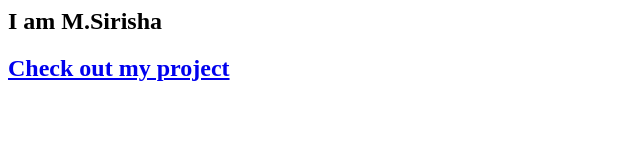
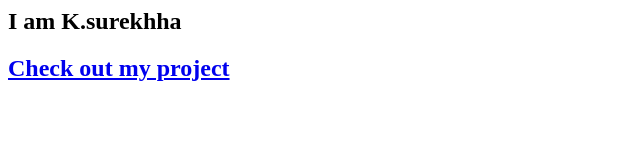
Before and after one commit to surekha53/WD101, a plain HTML site: page index.html in a window 1280 px wide. Shown: the full height of the page, 0-640 px from the left. Drawn offline with Linux system fonts and the light colour scheme.

Commit message:
Update index.html

```diff
--- a/index.html
+++ b/index.html
@@ -1,6 +1,6 @@
 <html>
 <body>
-<h2>I am M.Sirisha<h2>
+<h2>I am K.surekhha<h2>
 <a href="project.html">Check out my project</a>
 
 
```
